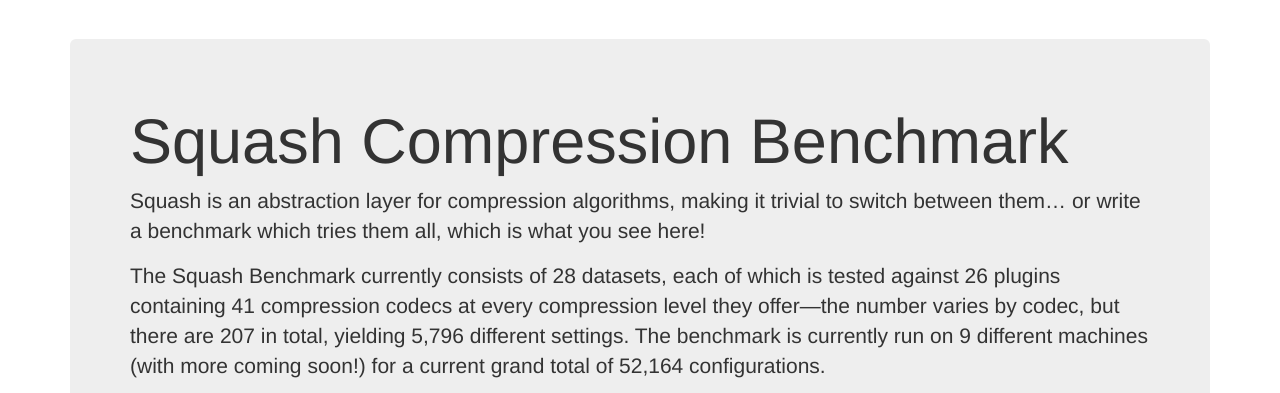
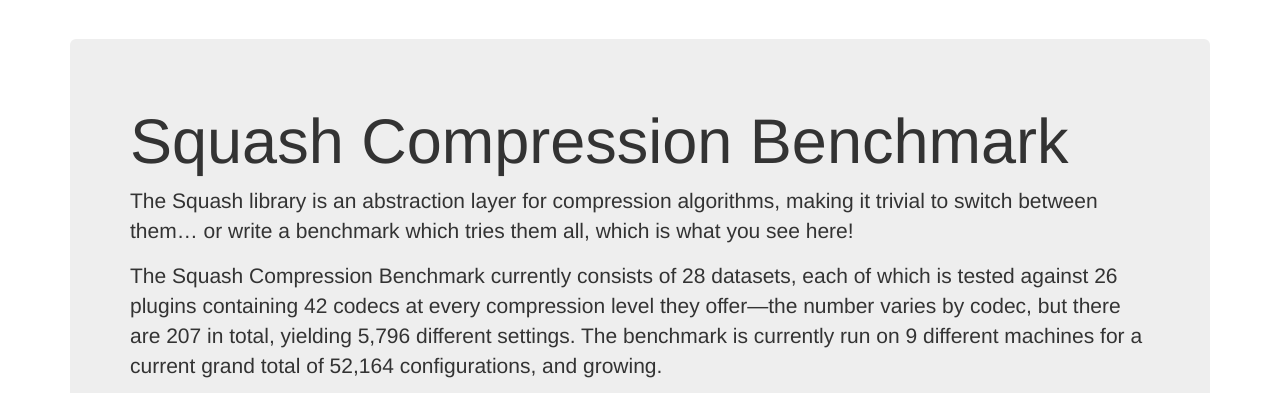
Before and after one commit to quixdb/squash-benchmark, a plain HTML site: page index.html in a window 1280 px wide. Shown: the part 73-466 px from the top of the page. Drawn offline with nearby package versions, Linux system fonts and the light colour scheme.

Commit message:
Re-phrase introduction a bit

```diff
--- a/index.html
+++ b/index.html
@@ -113,24 +113,25 @@
 	<h1>Squash Compression Benchmark</h1>
 
 	<p>
-	  Squash is an abstraction layer for compression algorithms,
-	  making it trivial to switch between them… or write a
-	  benchmark which tries them all, which is what you see here!
+	  The Squash library is an abstraction layer for compression
+	  algorithms, making it trivial to switch between them… or
+	  write a benchmark which tries them all, which is what you
+	  see here!
 	</p>
 
 	<p>
-	  The Squash Benchmark currently consists of
+	  The Squash Compression Benchmark currently consists of
 	  {{datasets.length|number}} datasets, each of which is tested
 	  against {{plugins.length}} plugins containing
-	  {{codecs.length-1|number}} compression codecs at every
-	  compression level they offer—the number varies by codec, but
-	  there are {{data_points_per_machine|number}} in total,
-	  yielding {{data_points_per_machine*datasets.length|number}}
-	  different settings.  The benchmark is currently run on
-	  {{machines.length|number}} different machines (with more
-	  coming soon!) for a current grand total of
+	  {{codecs.length|number}} codecs at every compression level
+	  they offer—the number varies by codec, but there are
+	  {{data_points_per_machine|number}} in total, yielding
+	  {{data_points_per_machine*datasets.length|number}} different
+	  settings.  The benchmark is currently run on
+	  {{machines.length|number}} different machines for a current
+	  grand total of
 	  {{datasets.length*machines.length*data_points_per_machine|number}}
-	  configurations.
+	  configurations, and growing.
 	</p>
 
 	<p>
```
